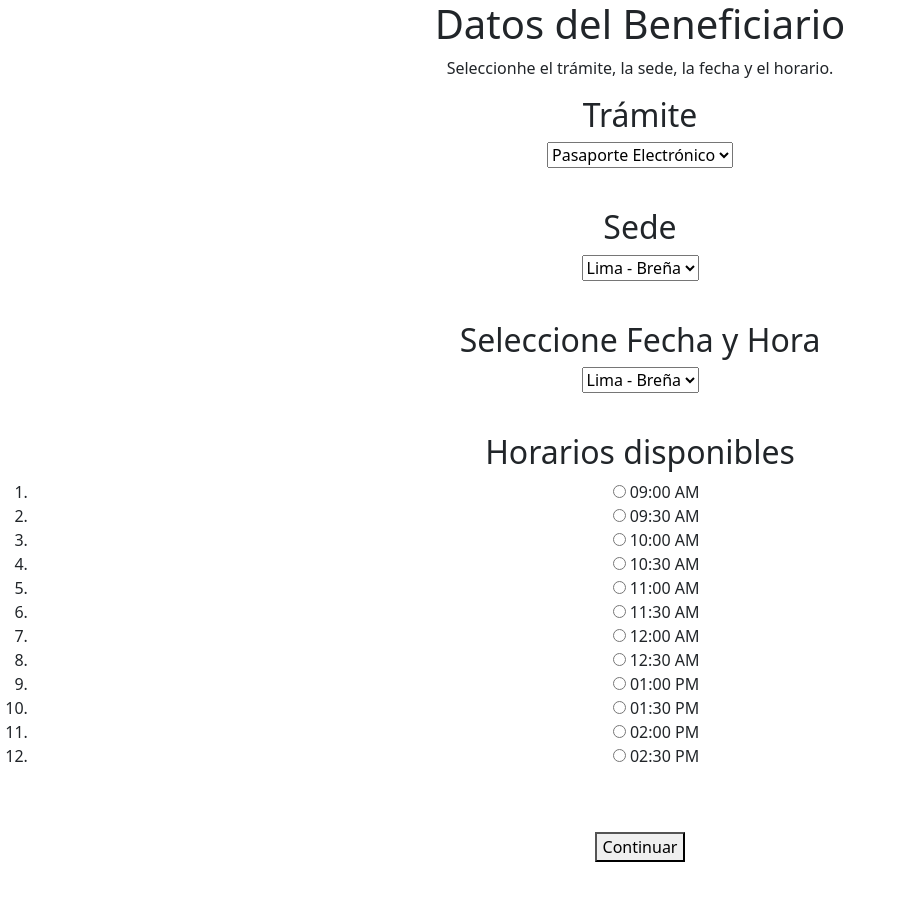
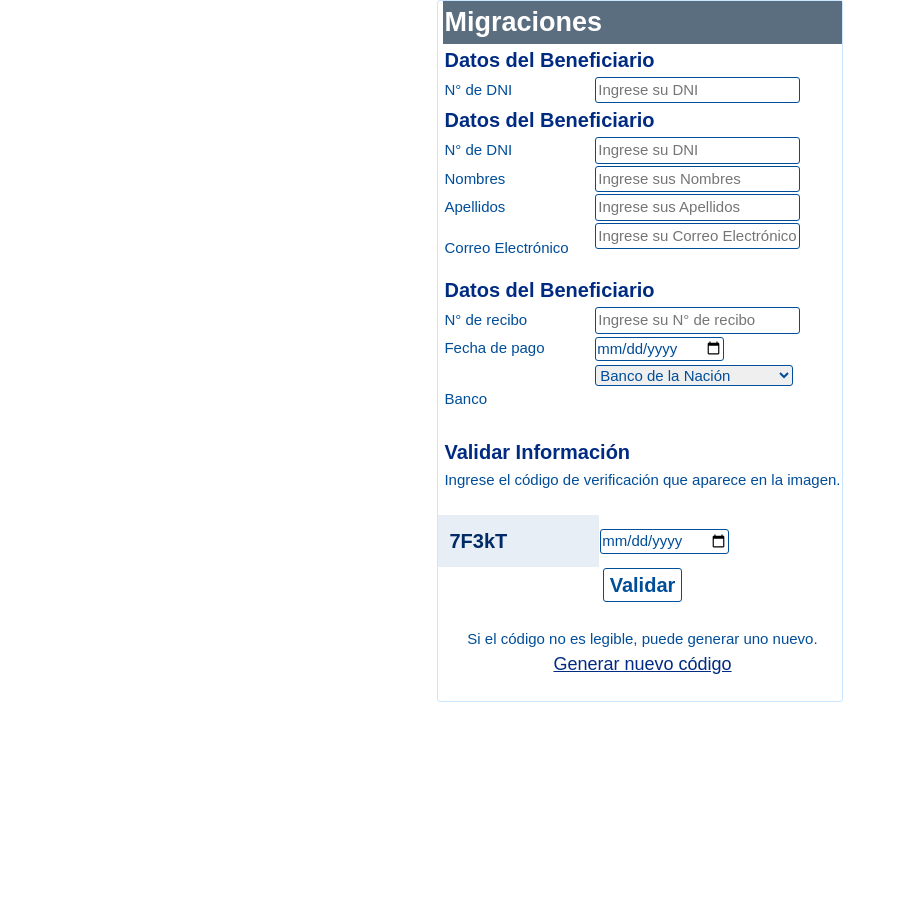
Before and after one commit to ctorrealva/UXProject, a plain HTML site: page Cristian/us1_2.html in a window 1280 px wide. Shown: the whole page, without its empty margins (0-899 px from the left). After the commit the page ends 800 px from the top, so only its background shows below. Drawn offline with nearby package versions, Linux system fonts and the light colour scheme.

Commit message:
Summary
Description

```diff
--- a/Cristian/us1_2.html
+++ b/Cristian/us1_2.html
@@ -5,55 +5,151 @@
     <meta name="viewport" content="width=device-width, initial-scale=1.0">
     <title>Migraciones</title>
     <link href="https://cdn.jsdelivr.net/npm/bootstrap@5.0.2/dist/css/bootstrap.min.css" rel="stylesheet" integrity="sha384-EVSTQN3/azprG1Anm3QDgpJLIm9Nao0Yz1ztcQTwFspd3yD65VohhpuuCOmLASjC" crossorigin="anonymous">
+    <link rel="stylesheet" href="../Style/Main.css" />
 </head>
-<body>
-    <div>
-        <h1 align="center">Datos del Beneficiario</h1>
-        <p align="center">Seleccionhe el trámite, la sede, la fecha y el horario.</p>
+<body class="clsBody">
+    <div class="clsBodyDiv">
+        <table class="clsBodyTable">
+            <tr>
+                <td class="clsTitle" colspan="2">
+                    Migraciones
+                </td>
+            </tr>
 
-        <h2 align="center">Trámite</h2>
-        <p align="center">
-          <select align="center">
-              <option value="1">Pasaporte Electrónico</option>
-          </select>
-        </p>
-        <br/>
+            <tr>
+                <td class="clsLabel" colspan="2">
+                    Datos del Beneficiario
+                </td>
+            </tr>
 
-        <h2 align="center">Sede</h2>
-        <p align="center">
-          <select align="center">
-              <option value="1">Lima - Breña</option>
-          </select>
-        </p>
-        <br/>
+            <tr>
+                <td class="clsText">
+                    N° de DNI
+                </td>
+                <td>
+                    <input type="text" class="clsTextBox" placeholder="Ingrese su DNI">
+                </td>
+            </tr>
 
-        <h2 align="center">Seleccione Fecha y Hora</h2>
-        <p align="center">
-          <select align="center">
-              <option value="1">Lima - Breña</option>
-          </select>
-        </p>
-        <br/>
+            <tr>
+                <td class="clsLabel" colspan="2">
+                    Datos del Beneficiario
+                </td>
+            </tr>
 
-        <h2 align="center">Horarios disponibles</h2>
-        <ol align="center">
-          <li><input type="radio" name="hora" value="1"> 09:00 AM</li>
-          <li><input type="radio" name="hora" value="2"> 09:30 AM</li>
-          <li><input type="radio" name="hora" value="3"> 10:00 AM</li>
-          <li><input type="radio" name="hora" value="3"> 10:30 AM</li>
-          <li><input type="radio" name="hora" value="3"> 11:00 AM</li>
-          <li><input type="radio" name="hora" value="3"> 11:30 AM</li>
-          <li><input type="radio" name="hora" value="3"> 12:00 AM</li>
-          <li><input type="radio" name="hora" value="3"> 12:30 AM</li>
-          <li><input type="radio" name="hora" value="3"> 01:00 PM</li>
-          <li><input type="radio" name="hora" value="3"> 01:30 PM</li>
-          <li><input type="radio" name="hora" value="3"> 02:00 PM</li>
-          <li><input type="radio" name="hora" value="3"> 02:30 PM</li>
-        </ol>
-        <br/><br/>
-        <p align="center">
-          <button type="button" onclick="window.location.href='us1_2.html'">Continuar</button>
-        </p>
+            <tr>
+                <td class="clsText">
+                    N° de DNI
+                </td>
+                <td>
+                    <input type="text" class="clsTextBox" placeholder="Ingrese su DNI">
+                </td>
+            </tr>
+
+            <tr>
+                <td class="clsText">
+                    Nombres
+                </td>
+                <td>
+                    <input type="text" class="clsTextBox" placeholder="Ingrese sus Nombres">
+                </td>
+            </tr>
+
+            <tr>
+                <td class="clsText">
+                    Apellidos
+                </td>
+                <td>
+                    <input type="text" class="clsTextBox" placeholder="Ingrese sus Apellidos">
+                </td>
+            </tr>
+
+            <tr>
+                <td class="clsText">
+                    Correo Electrónico
+                </td>
+                <td>
+                    <input type="text" class="clsTextBox" placeholder="Ingrese su Correo Electrónico">
+                    <br/><br/>
+                </td>
+            </tr>
+
+            <tr>
+                <td class="clsLabel" colspan="2">
+                    Datos del Beneficiario
+                </td>
+            </tr>
+
+            <tr>
+                <td class="clsText">
+                    N° de recibo
+                </td>
+                <td>
+                    <input type="text" class="clsTextBox" placeholder="Ingrese su N° de recibo">
+                </td>
+            </tr>
+
+            <tr>
+                <td class="clsText">
+                    Fecha de pago
+                </td>
+                <td>
+                    <input type="date" class="clsTextBox" placeholder="Ingrese la fecha de pago">
+                </td>
+            </tr>
+
+            <tr>
+                <td class="clsText">
+                    Banco
+                </td>
+                <td>
+                    <select class="clsSelect" colspan="2">
+                        <option value="1">Banco de la Nación</option>
+                        <option value="2">Banco de Crédito del Perú</option>
+                        <option value="3">Interbank</option>
+                        <option value="4">Scotiabank</option>
+                        <option value="5">BBVA</option>
+                    </select>
+                    <br/><br/><br/>
+                </td>
+            </tr>
+
+            <tr>
+                <td class="clsLabel" colspan="2">
+                    Validar Información
+                </td>
+            </tr>
+
+            <tr>
+                <td class="clsText" colspan="2">
+                    Ingrese el código de verificación que aparece en la imagen.<br/><br/>
+                </td>
+            </tr>
+
+            <tr>
+                <td class="clsCaptcha">
+                    7F3kT
+                </td>
+                <td>
+                    <input type="date" class="clsTextBox" placeholder="Ingrese el código de verificación">
+                </td>
+            </tr>
+
+            <tr>
+                <td colspan="2" align="center">
+                    <button type="button" onclick="window.location.href='us1_3.html'"
+                          class="clsButton">Validar</button><br/><br/>
+                </td>
+            </tr>
+
+            <tr>
+                <td colspan="2" align="center" class="clsText">
+                    Si el código no es legible, puede generar uno nuevo.<br/>
+                    <a href="us1_2.html" class="clsLink">Generar nuevo código</a><br/><br/>
+                </td>
+            </tr>
+
+          </table>
 
     </div>
     <br/>
--- a/Style/Main.css
+++ b/Style/Main.css
@@ -1,17 +1,20 @@
 .clsBody{
     background-color: white;
     display: flex; justify-content: center; align-items: center;
+    border-radius: 3px 3px 3px 3px;
 }
 .clsBodyDiv{
     background-color: white;
     border: 1px solid #CAE5FF;
     display: flex; justify-content: center; align-items: center;
+    border-radius: 3px 3px 3px 3px;
 
 }
 .clsBodyTable{
     border: 0px;
     width: 100%;
     display: flex; justify-content: center; align-items: center;
+    border-radius: 3px 3px 3px 3px;
 }
 .clsOrderList{
     border: 1px solid #CAE5FF;
@@ -20,7 +23,7 @@
 .clsTitle{
     font-family: Sans-serif;
     font-weight: bold;
-    font-size: 25px;
+    font-size: 27px;
     color: white;
     background-color: #5B6E80;
 }
@@ -36,7 +39,6 @@
     color: #004d99;
     font-family: Sans-serif;
     font-size: 15px;
-
 }
 
 .clsSelect{
@@ -44,6 +46,7 @@
     font-family: Sans-serif;
     font-size: 15px;
     border: 1px solid #004d99;
+    border-radius: 3px 3px 3px 3px;
 }
 
 .clsTextBox{
@@ -51,6 +54,7 @@
     font-family: Sans-serif;
     font-size: 15px;
     border: 1px solid #004d99;
+    border-radius: 3px 3px 3px 3px;
 }
 
 .clsDate{
@@ -58,6 +62,7 @@
     font-family: Sans-serif;
     font-size: 15px;
     border: 1px solid #004d99;
+    border-radius: 3px 3px 3px 3px;
 }
 
 .clsButton{
@@ -67,6 +72,7 @@
     font-size: 20px;
     border: 1px solid #004d99;
     font-weight: bold;
+    border-radius: 3px 3px 3px 3px;
 }
 
 .clsButton:hover{
@@ -76,4 +82,22 @@
     font-size: 20px;
     border: 1px solid #004d99;
     font-weight: bold;
+    border-radius: 3px 3px 3px 3px;
 }
+
+.clsCaptcha{
+    color: #002B66;
+    font-family: Sans-serif;
+    font-size: 20px;
+    background-color: #E8EEF5;
+    font-weight: bold;
+    border: 10px solid #E8EEF5;
+    border-radius: 3px 3px 3px 3px;
+}
+
+.clsLink{
+    color: #002B82;
+    font-family: Sans-serif;
+    font-size: 18px;
+    text-decoration: underline;
+}
```
Also changed, not shown: Cristian/us1_3.html (+93 -0 lines), Cristian/us1_4.html (+148 -0 lines), Images/Letter.png (added), Images/Validated.png (added).
